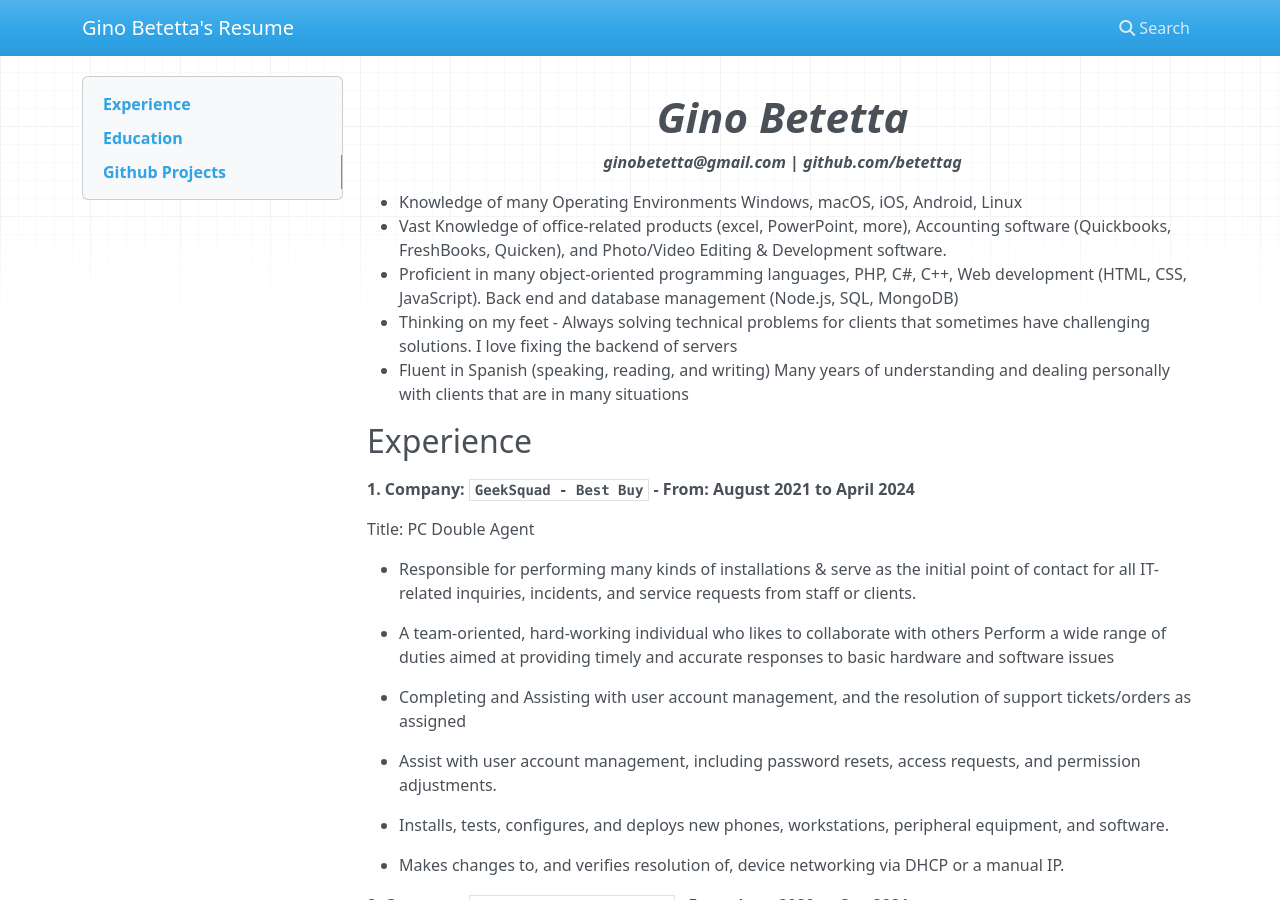
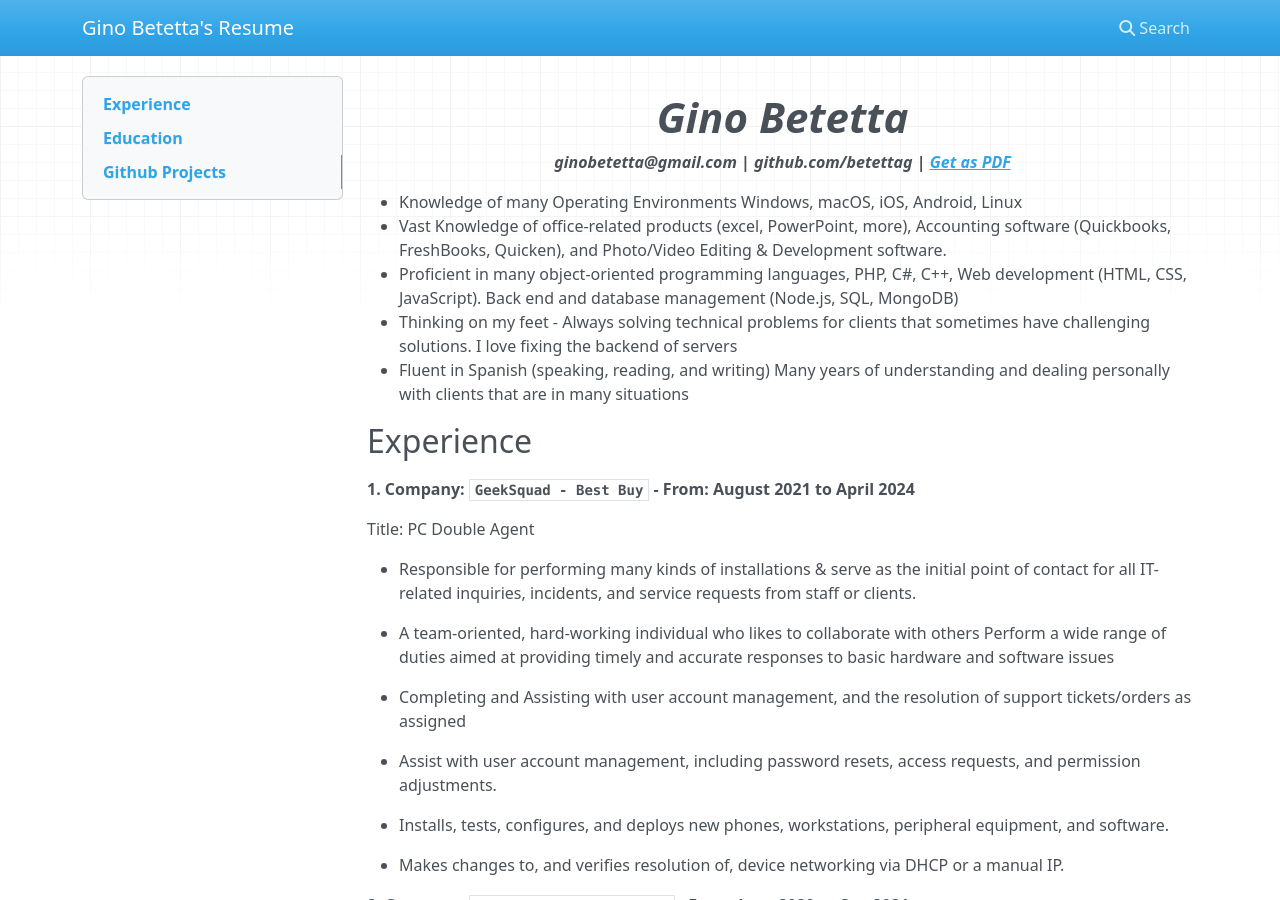
Before and after one commit to betettag/resume, an MkDocs documentation site: the page built from docs/index.md, in a window 1280 px wide and 900 px high. Built offline with MkDocs 1.6.1, drawn with Linux system fonts in a browser that asks for light colours; nearby versions of some CDN libraries.

Commit message:
new working link to get as pdf

```diff
--- a/docs/index.md
+++ b/docs/index.md
@@ -1,4 +1,4 @@
-***<H1 style="text-align: center;">Gino Betetta</H1><p style="text-align: center;">ginobetetta@gmail.com | github.com/betettag</p>***
+***<H1 style="text-align: center;">Gino Betetta</H1><p style="text-align: center;">ginobetetta@gmail.com | github.com/betettag | <a href="https://docs.google.com/document/d/1ixaKbThDNMhxekxRQowXiHFbfWUEJ42a_DlrXJ_9PmY/edit?usp=sharing">Get as PDF</a></p>***
 
 
 * Knowledge of many Operating Environments Windows, macOS, iOS, Android, Linux
```
Also changed, not shown: site/404.html, site/index.html, site/search/search_index.json, site/stylesheets/extra.css (added), 1 other file.
